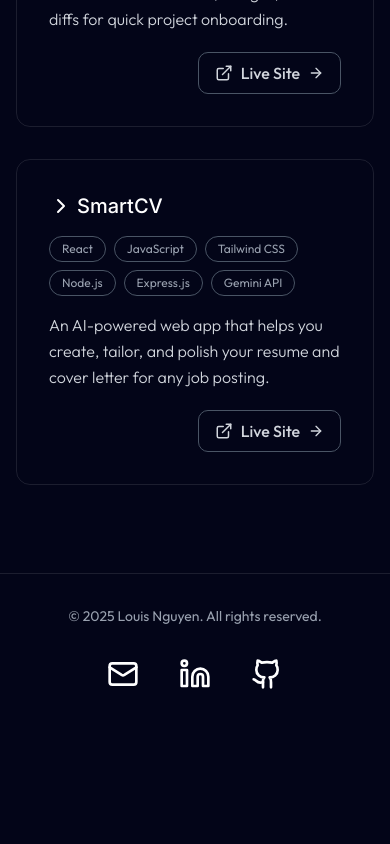
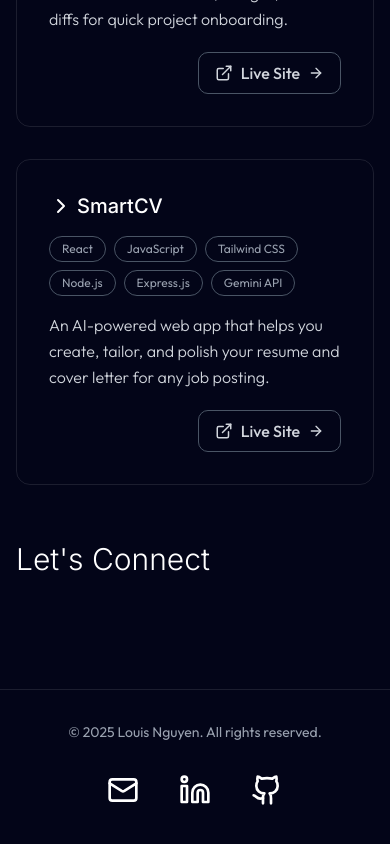
Before and after one commit to louisnguyenn/Louis-Personal-Portfolio, a React (Vite) app: page / in a window 390 px wide. Shown: the part 2122-2966 px from the top of the page. Before the commit the page ends 2860 px from the top, so only its background shows below. Built offline with nearby package versions, Linux system fonts and the light colour scheme.

Commit message:
recreate contact page

```diff
--- a/src/App.jsx
+++ b/src/App.jsx
@@ -49,14 +49,14 @@ function App() {
           style={{ position: 'relative', zIndex: 10 }}
         >
           {/* calling navbar component */}
-          <Navbar menuOpen={menuOpen} setMenuOpen={setMenuOpen} />{" "}
+          <Navbar menuOpen={menuOpen} setMenuOpen={setMenuOpen} />{' '}
           {/* calling mobile navbar component */}
           {/* <MobileMenu menuOpen={menuOpen} setMenuOpen={setMenuOpen} />{" "} */}
           <Hero />
-          {/* <Contact /> */}
           <About />
           <Experience />
           <Projects />
+          <Contact />
         </div>
         <Footer />
       </div>
--- a/src/components/sections/Contact.jsx
+++ b/src/components/sections/Contact.jsx
@@ -1,67 +1,79 @@
-import { Github, Linkedin, Mail } from 'lucide-react';
-import FadeContent from '../animations/FadeContent';
+import { useEffect, useRef, useState } from 'react';
+
+const ScrollReveal = ({
+  children,
+  direction = 'up',
+  distance = 50,
+  duration = 0.8,
+  delay = 0,
+}) => {
+  const [isVisible, setIsVisible] = useState(false);
+  const ref = useRef(null);
+
+  useEffect(() => {
+    const observer = new IntersectionObserver(
+      ([entry]) => {
+        if (entry.isIntersecting) {
+          setTimeout(() => setIsVisible(true), delay * 1000);
+        }
+      },
+      { threshold: 0.1 }
+    );
+
+    if (ref.current) {
+      observer.observe(ref.current);
+    }
+
+    return () => {
+      if (ref.current) {
+        observer.unobserve(ref.current);
+      }
+    };
+  }, [delay]);
+
+  const getTransform = () => {
+    if (!isVisible) {
+      switch (direction) {
+        case 'up':
+          return `translateY(${distance}px)`;
+        case 'down':
+          return `translateY(-${distance}px)`;
+        case 'left':
+          return `translateX(${distance}px)`;
+        case 'right':
+          return `translateX(-${distance}px)`;
+        default:
+          return `translateY(${distance}px)`;
+      }
+    }
+    return 'translateY(0)';
+  };
+
+  return (
+    <div
+      ref={ref}
+      style={{
+        transform: getTransform(),
+        opacity: isVisible ? 1 : 0,
+        transition: `all ${duration}s ease-out`,
+      }}
+    >
+      {children}
+    </div>
+  );
+};
 
 export const Contact = () => {
   return (
     <section id="contact" className="pt-4 relative overflow-hidden">
-      <div className="mx-auto w-full px-4 sm:px-6 lg:px-8">
-        <div className="flex gap-5">
-          <FadeContent
-            blur={true}
-            duration={1000}
-            easing="ease-out"
-            initialOpacity={0}
-            className="md:flex items-center space-x-8"
-          >
-            <div className="group relative">
-              <a href="mailto:louis.nguyen550@gmail.com">
-                <div className="flex items-center justify-center group-hover:scale-110 transition-transform duration-300">
-                  <Mail size={22} />
-                </div>
-              </a>
-            </div>
-          </FadeContent>
-
-          <FadeContent
-            blur={true}
-            duration={1000}
-            easing="ease-out"
-            initialOpacity={0}
-            className="md:flex items-center space-x-8"
-          >
-            <div className="group relative">
-              <a
-                href="https://www.linkedin.com/in/louisnguyenn/"
-                target="_blank"
-                rel="noopener noreferrer"
-              >
-                <div className="flex items-center justify-center group-hover:scale-110 transition-transform duration-300">
-                  <Linkedin size={22} />
-                </div>
-              </a>
-            </div>
-          </FadeContent>
-
-          <FadeContent
-            blur={true}
-            duration={1000}
-            easing="ease-out"
-            initialOpacity={0}
-            className="md:flex items-center space-x-8"
-          >
-            <div className="group relative">
-              <a
-                href="https://github.com/louisnguyenn"
-                target="_blank"
-                rel="noopener noreferrer"
-              >
-                <div className="flex items-center justify-center group-hover:scale-110 transition-transform duration-300">
-                  <Github size={22} />
-                </div>
-              </a>
-            </div>
-          </FadeContent>
-        </div>
+      <div className="w-full px-4 sm:px-6 lg:px-8">
+        <ScrollReveal>
+          <div className="mb-16">
+            <h2 className="text-3xl md:text-4xl font-light mb-4 text-white">
+              Let's Connect
+            </h2>
+          </div>
+        </ScrollReveal>
       </div>
     </section>
   );
```
